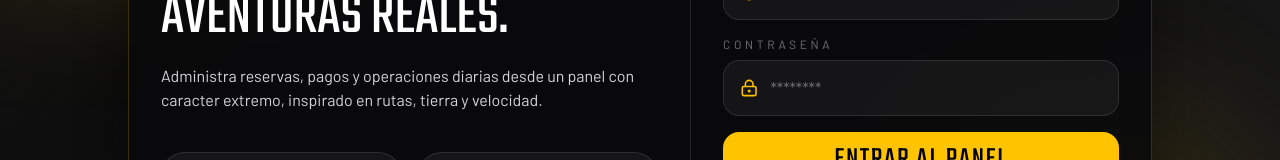
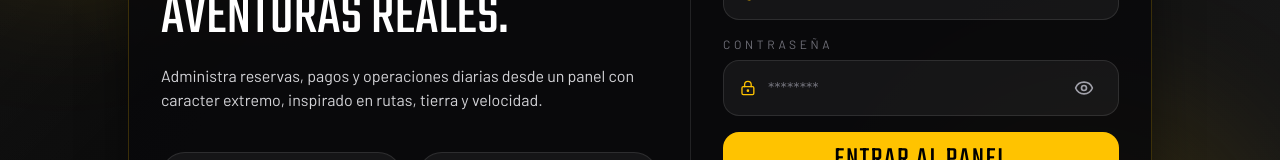
Before and after one commit to Chesco23706/off-road-izamal, a React (Vite) app in the folder frontend/: page /login in a window 1280 px wide. Shown: the part 329-489 px from the top of the page. Built offline with nearby package versions, Linux system fonts and the light colour scheme; no server answers.

Commit message:
Add password visibility toggle

```diff
--- a/frontend/src/pages/LoginPage.jsx
+++ b/frontend/src/pages/LoginPage.jsx
@@ -1,6 +1,6 @@
 import { useState } from "react";
 import { motion } from "framer-motion";
-import { LockKeyhole, Mountain, UserCircle2 } from "lucide-react";
+import { Eye, EyeOff, LockKeyhole, Mountain, UserCircle2 } from "lucide-react";
 import { useLocation, useNavigate } from "react-router-dom";
 import { useAuth } from "../context/AuthContext.jsx";
 
@@ -11,6 +11,7 @@ const LoginPage = () => {
   const [form, setForm] = useState({ usuario: "", password: "" });
   const [error, setError] = useState("");
   const [loading, setLoading] = useState(false);
+  const [showPassword, setShowPassword] = useState(false);
 
   const redirectTo = location.state?.from?.pathname || "/";
 
@@ -105,7 +106,7 @@ const LoginPage = () => {
               <div className="flex h-14 items-center rounded-2xl border border-white/10 bg-white/5 px-4 transition focus-within:border-brand-yellow/50 focus-within:shadow-glow">
                 <LockKeyhole className="mr-3 h-5 w-5 text-brand-yellow" />
                 <input
-                  type="password"
+                  type={showPassword ? "text" : "password"}
                   value={form.password}
                   onChange={(event) =>
                     setForm((current) => ({ ...current, password: event.target.value }))
@@ -114,6 +115,14 @@ const LoginPage = () => {
                   className="w-full bg-transparent text-white outline-none placeholder:text-zinc-500"
                   required
                 />
+                <button
+                  type="button"
+                  onClick={() => setShowPassword((current) => !current)}
+                  className="ml-3 rounded-xl p-2 text-zinc-400 transition hover:bg-white/5 hover:text-brand-yellow"
+                  aria-label={showPassword ? "Ocultar contraseña" : "Mostrar contraseña"}
+                >
+                  {showPassword ? <EyeOff className="h-5 w-5" /> : <Eye className="h-5 w-5" />}
+                </button>
               </div>
             </label>
 
```
